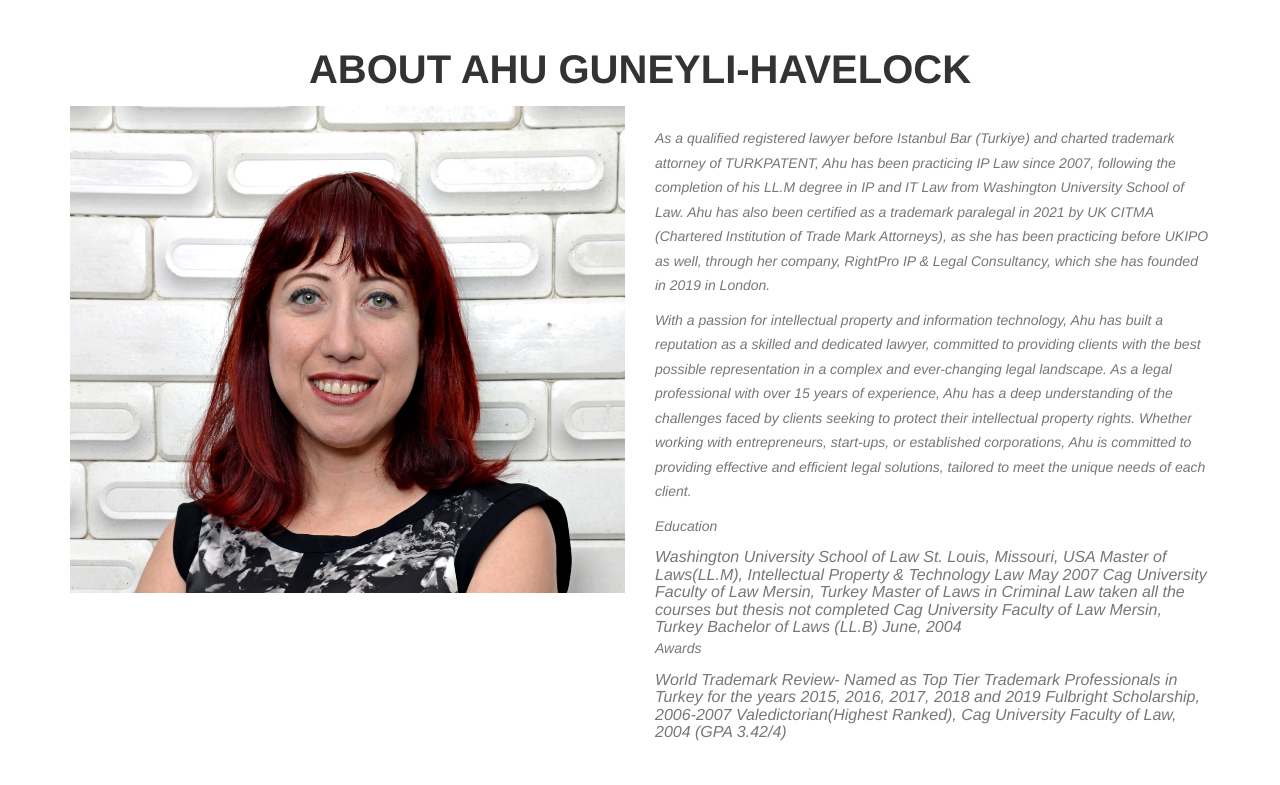
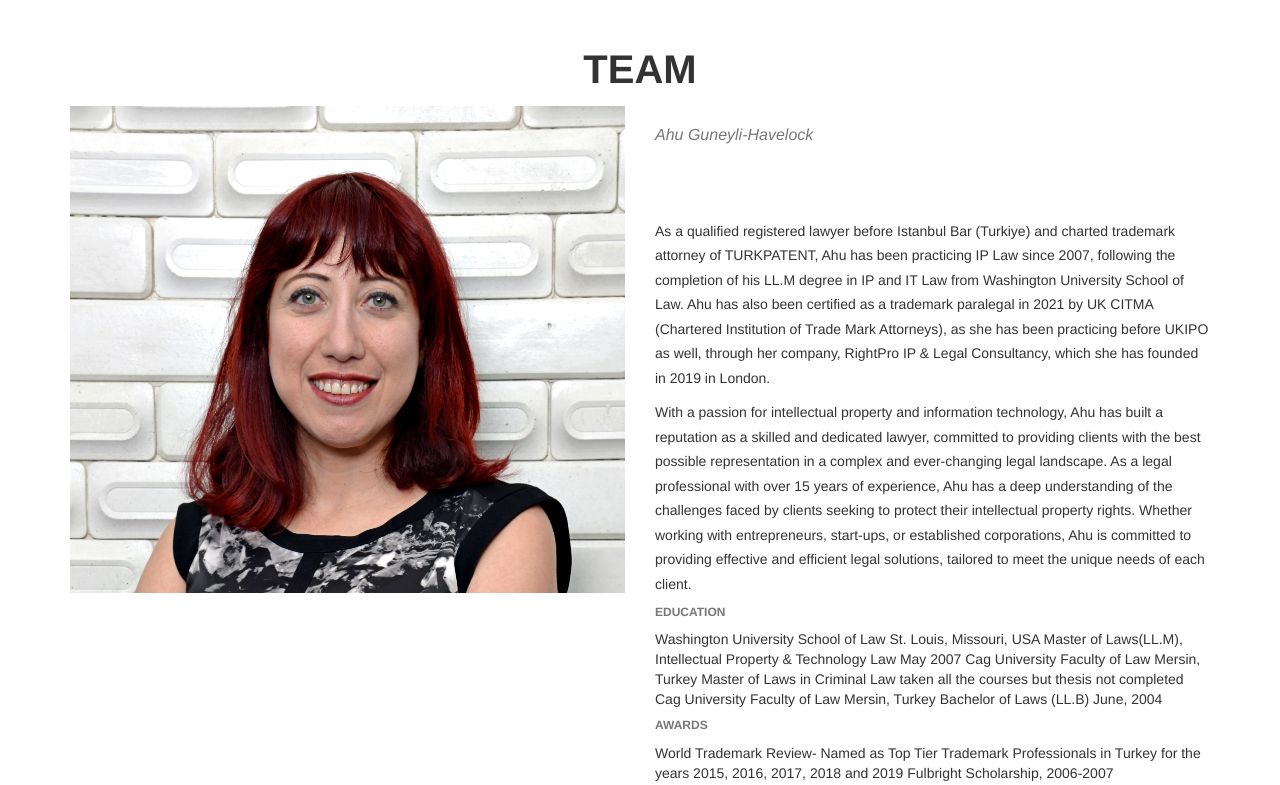
Before and after one commit to AhuGuneyli/ahuguneyli.github.io, a website: page index.html in a window 1280 px wide. Shown: the part 4320-5105 px from the top of the page. Drawn offline with nearby package versions, Linux system fonts and the light colour scheme; files that its build step writes are made by us from their sources; files whose address does not match are found by name.

Commit message:
Update index.html

```diff
--- a/index.html
+++ b/index.html
@@ -322,7 +322,7 @@ property, investments, data protection, IT Law and so on.</h3>
         <div class="container">
             <div class="row">
                 <div class="col-lg-12 text-center">
-                    <h2 class="section-heading">About Ahu Guneyli-Havelock</h2>
+                    <h2 class="section-heading">Team</h2>
                <!-- About Section      <h3 class="section-subheading text-muted">Lorem ipsum dolor sit amet, consectetur adipiscing elit. Donec egestas dignissim ullamcorper.<br>Sed ut orci rutrum, bibendum nisl a, bibendum massa.</h3>-->
                 </div>
             </div>
@@ -332,10 +332,12 @@ property, investments, data protection, IT Law and so on.</h3>
                 </div>
                 <div class="col-md-6">
 
-                    <h3 class="section-subheading text-muted bottom-margin-sm"><p>As a qualified registered lawyer before Istanbul Bar (Turkiye) and charted trademark attorney of TURKPATENT, Ahu has been practicing IP Law since 2007, following the completion of his LL.M degree in IP and IT Law from Washington University School of Law. Ahu has also been certified as a trademark paralegal in 2021 by UK CITMA (Chartered Institution of Trade Mark Attorneys), as she has been practicing before UKIPO as well, through her company, RightPro IP & Legal Consultancy, which she has founded in 2019 in London. <p>
+                    <h3 class="section-subheading text-muted bottom-margin-sm"> Ahu Guneyli-Havelock</h3>
+
+                    <p>As a qualified registered lawyer before Istanbul Bar (Turkiye) and charted trademark attorney of TURKPATENT, Ahu has been practicing IP Law since 2007, following the completion of his LL.M degree in IP and IT Law from Washington University School of Law. Ahu has also been certified as a trademark paralegal in 2021 by UK CITMA (Chartered Institution of Trade Mark Attorneys), as she has been practicing before UKIPO as well, through her company, RightPro IP & Legal Consultancy, which she has founded in 2019 in London. <p>
 <p>
 With a passion for intellectual property and information technology, Ahu has built a reputation as a skilled and dedicated lawyer, committed to providing clients with the best possible representation in a complex and ever-changing legal landscape. As a legal professional with over 15 years of experience, Ahu has a deep understanding of the challenges faced by clients seeking to protect their intellectual property rights. Whether working with entrepreneurs, start-ups, or established corporations, Ahu is committed to providing effective and efficient legal solutions, tailored to meet the unique needs of each client.
-              <p class="before-header top-margin-lg">Education</p>
+            <h6 class="section-subheading text-muted bottom-margin-sm"> EDUCATION</h6>
 Washington University School of Law St. Louis, Missouri, USA
 Master of Laws(LL.M), Intellectual Property &amp; Technology Law May 2007
 Cag University Faculty of Law Mersin, Turkey
@@ -343,14 +345,16 @@ Master of Laws in Criminal Law taken all the courses but thesis not completed
 Cag University Faculty of Law Mersin, Turkey
 Bachelor of Laws (LL.B) June, 2004
 
- <p class="before-header top-margin-lg">Awards</p>
+ <h6 class="section-subheading text-muted bottom-margin-sm"> AWARDS</h6>
 
 World Trademark Review- Named as Top Tier Trademark Professionals in Turkey for the years
 2015, 2016, 2017, 2018 and 2019
 Fulbright Scholarship, 2006-2007
-Valedictorian(Highest Ranked), Cag University Faculty of Law, 2004 (GPA 3.42/4) </h3>
+Valedictorian(Highest Ranked), Cag University Faculty of Law, 2004 (GPA 3.42/4)
                 </div>
             </div>
+
+
 
             <div class="row top-margin-lg hidden-sm hidden-xs">
                 <div class="col-md-6">
```
